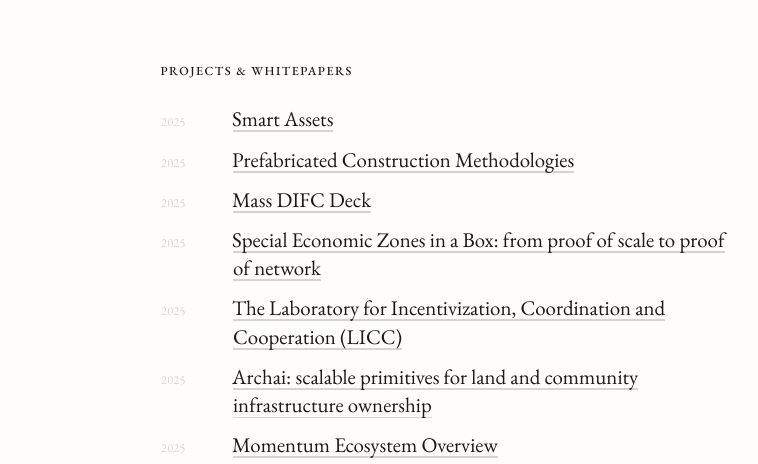
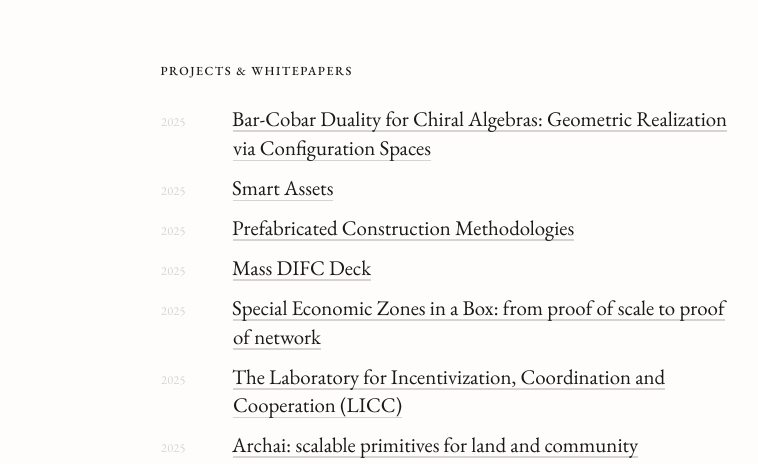
Before and after one commit to raeezlorgat/raeez-site, a plain HTML site: page index.html in a window 1280 px wide. Shown: the part 278-742 px from the top of the page, without its empty margins (263-1021 px from the left). Drawn offline with nearby package versions, Linux system fonts and the light colour scheme.

Commit message:
update raeez.com

```diff
--- a/index.html
+++ b/index.html
@@ -361,6 +361,24 @@
         <h2 class="section-header">Projects & Whitepapers</h2>
 
         <ul class="project-list">
+
+
+
+
+            <li class="project-item">
+                <span class="year">2025</span>
+                <span class="content">
+                    <a href="https://tinyurl.com/55hsc5ky">Bar-Cobar Duality for Chiral Algebras: Geometric Realization via Configuration Spaces</a>
+                </span>
+            </li>
+
+           <!-- <li class="project-item">
+                <span class="year">2025</span>
+                <span class="content">
+                    <a href="https://drive.google.com/file/d/1dc_Dmc9lJ93PYzmxbJPWUvEAjdTsDAc7/view?usp=sharing">BitStock as a Smart Asset</a>
+                </span>
+            </li> -->
+
             <li class="project-item">
                 <span class="year">2025</span>
                 <span class="content">
```
